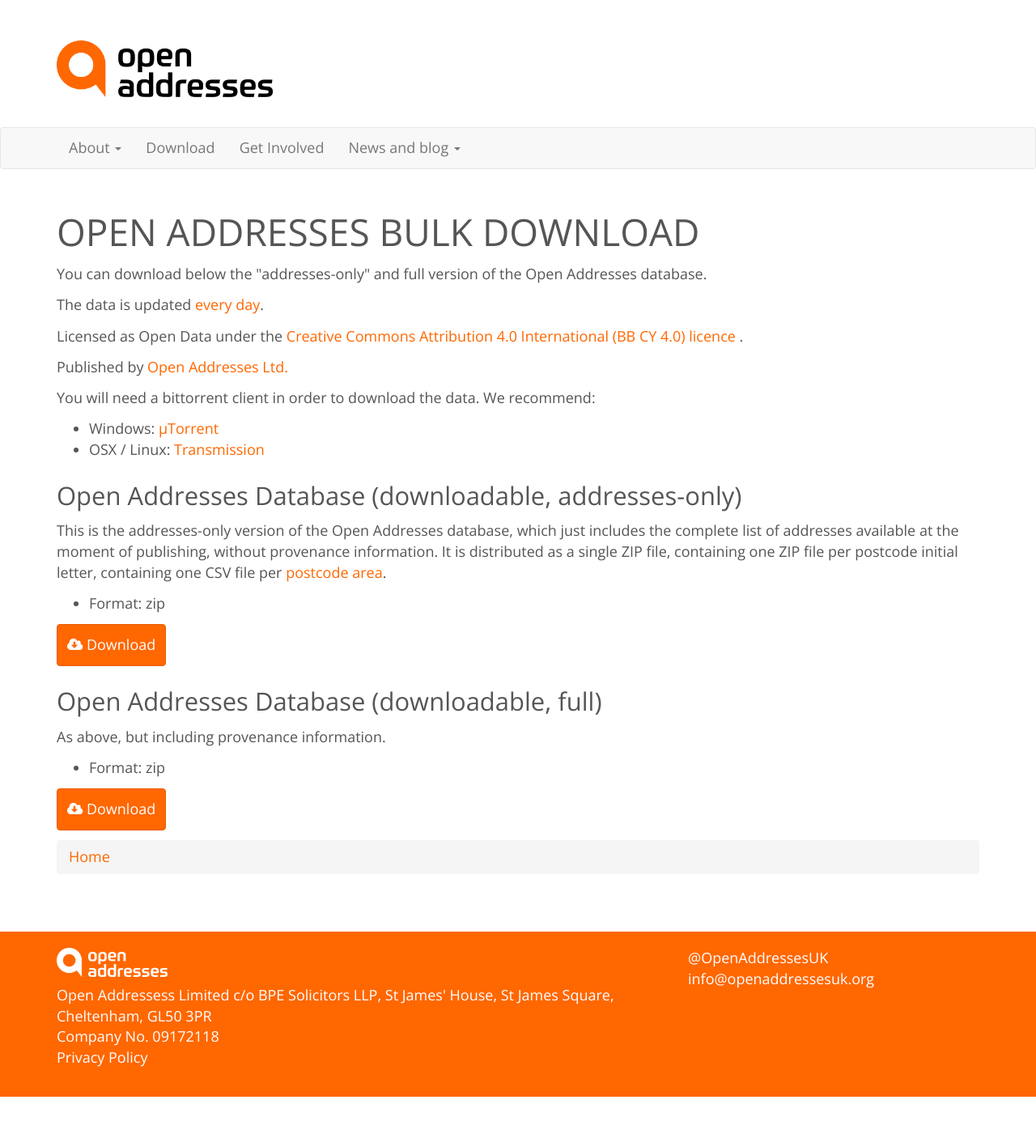
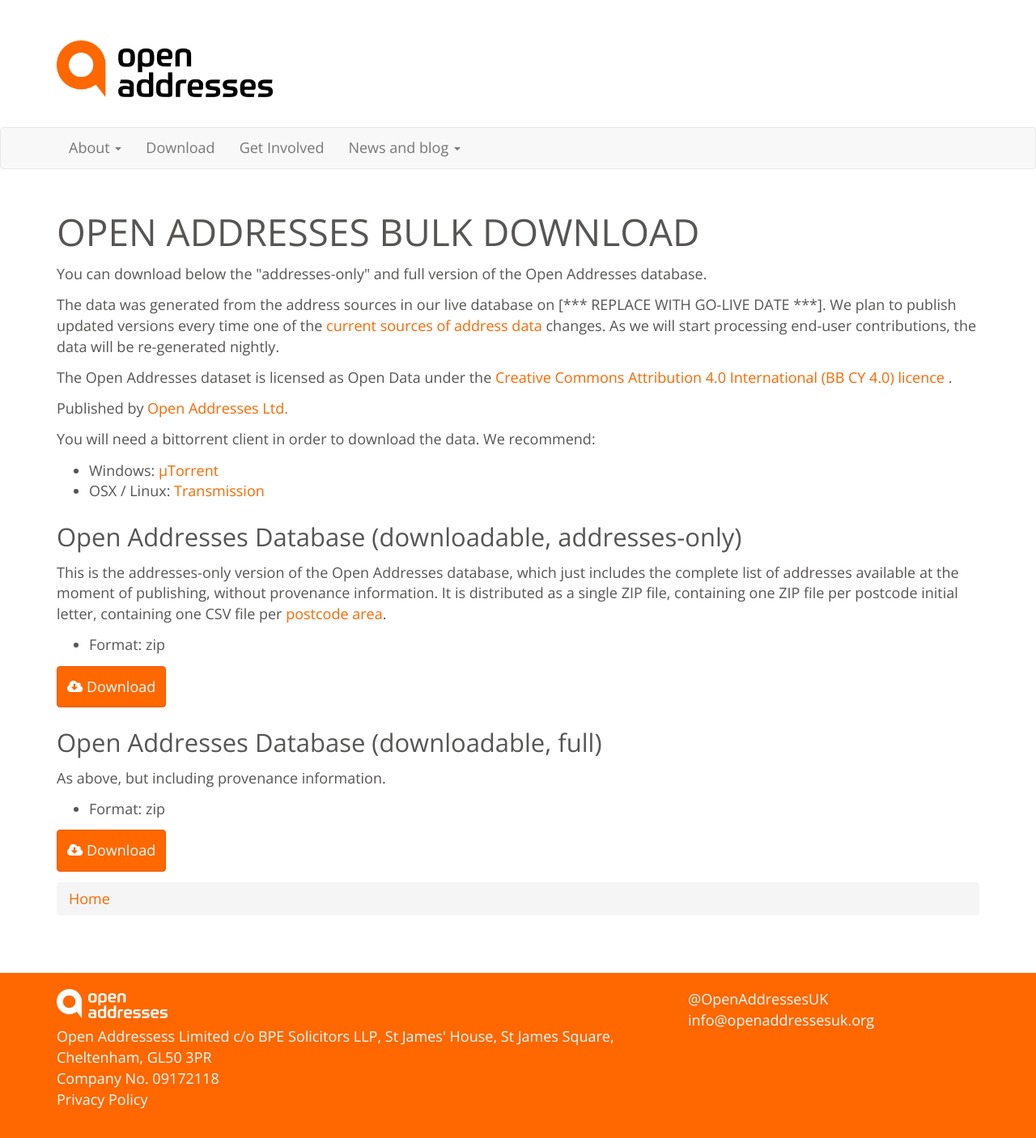
Before and after one commit to OpenAddressesUK/OLD_openaddressesuk.github.io, a Jekyll site: the page built from download.html, in a window 1280 px wide. Shown: the whole page at 81% size. Built offline with Jekyll 4.4.1, drawn with Linux system fonts in a browser that asks for light colours; nearby versions of some CDN libraries; before the commit the page ends 1355 px from its top, so only the background shows below that.

Commit message:
Boilerplate for https://github.com/theodi/shared/issues/449

```diff
--- a/download.html
+++ b/download.html
@@ -12,12 +12,12 @@ layout: notitle
     </p>
 
     <p>
-        The data is updated
-        <a href="http://purl.org/linked-data/sdmx/2009/code#freq-D" property="dcat:accrualPeriodicity">every day</a>.
+        The data was generated from the address sources in our live database on
+        <span property="dct:issued" resource="[*** REPLACE WITH GO-LIVE DATE ***]">[*** REPLACE WITH GO-LIVE DATE ***]</a>. We plan to publish updated versions every time one of the <a href="/docs/#sources">current sources of address data</a> changes. As we will start processing end-user contributions, the data will be re-generated nightly.
     </p>
 
   <p property="dct:license" resource="https://www.nationalarchives.gov.uk/doc/open-government-licence/version/2/">
-    Licensed as Open Data under the
+    The Open Addresses dataset is licensed as Open Data under the
     <a href="https://creativecommons.org/licenses/by/4.0/">
       <span property="dct:title">Creative Commons Attribution 4.0 International (BB CY 4.0) licence</span>
     </a>.
```
Also changed, not shown: docs.md (+3 -0 lines).
